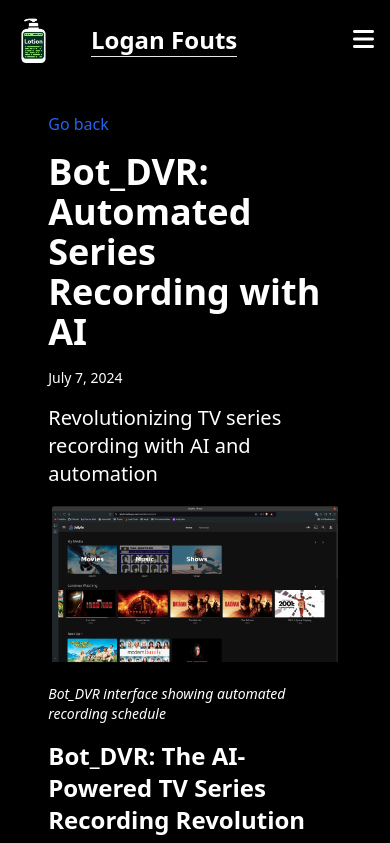
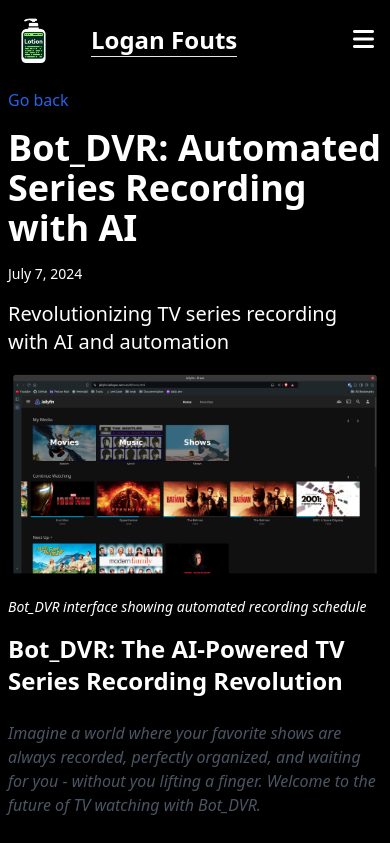
Before and after one commit to Logan-Fouts/logan-logs, a Next.js app: page /bot-dvr-ai-powered-series-recording in a window 390 px wide. Shown: the top 843 px of the page. Built offline with nearby package versions, Linux system fonts and the light colour scheme.

Commit message:
fix: mobile width larger for blog

```diff
--- a/src/app/components/post.jsx
+++ b/src/app/components/post.jsx
@@ -17,7 +17,7 @@ export default function Post({
 }) {
   const Snippet = () => {
     return (
-      <div className="w-3/4 space-y-2 max-w-[1000px]">
+      <div className="w-full md:w-3/4 p-2 md:p-0 space-y-2 max-w-[1000px]">
         <h1 className="text-4xl font-semibold">{title}</h1>
         <p className="font-thin text-sm">{date}</p>
         <p>{tagLine}</p>
@@ -37,7 +37,7 @@ export default function Post({
 
   const FullPost = () => {
     return (
-      <div className="p-8 w-11/12 max-w-[1000px] md:p-0 md:w-7/12 space-y-4 mt-20">
+      <div className="w-screen md:w-11/12 p-2 md:p-8 max-w-[1000px] md:p-0 space-y-4 mt-20">
         <Navbar />
         <Link href={`/projects`}>
           <p className="text-blue-600 hover:text-blue-800 hover:underline">
```
Also changed, not shown: 1 other file (tests, documents, lock files or other folders).
